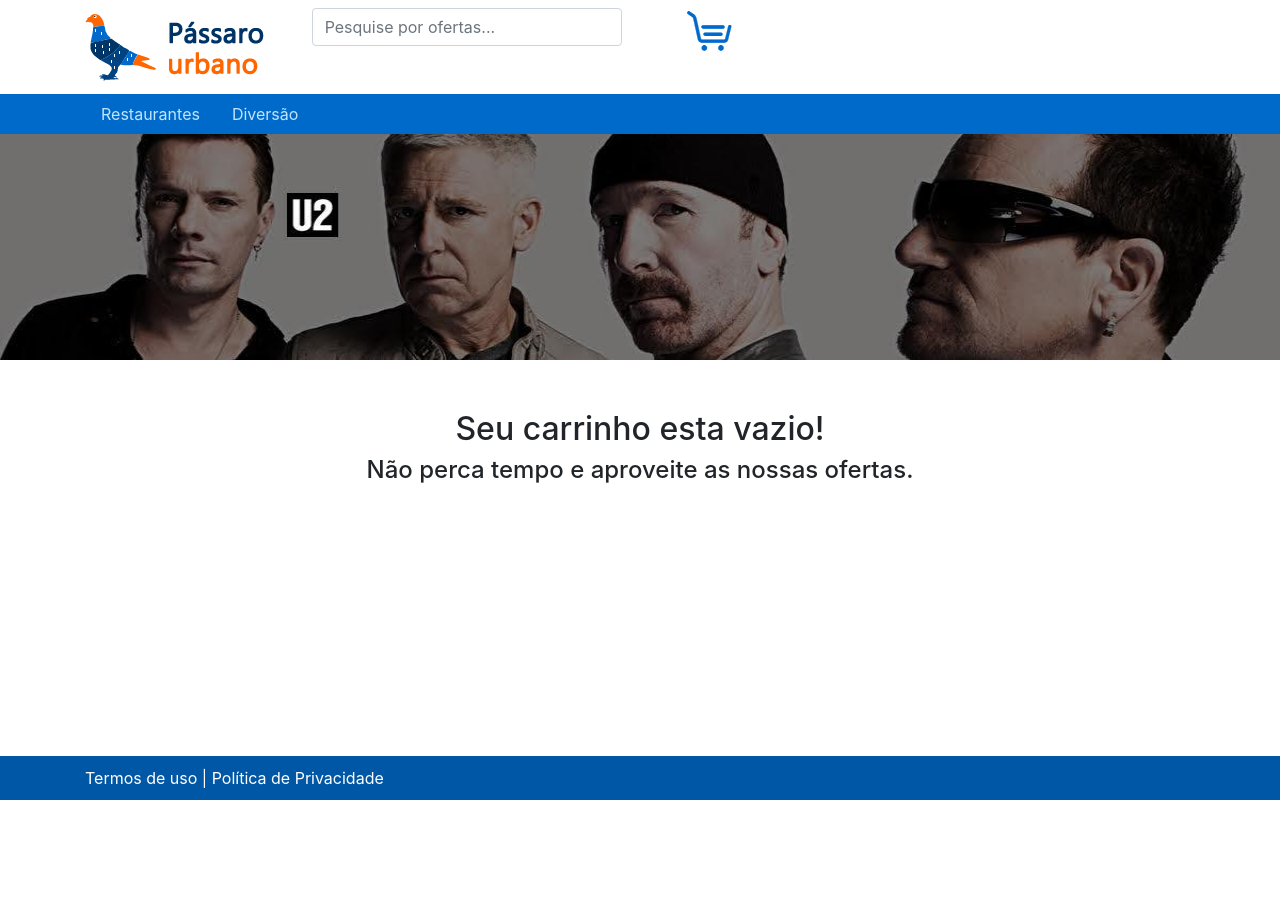
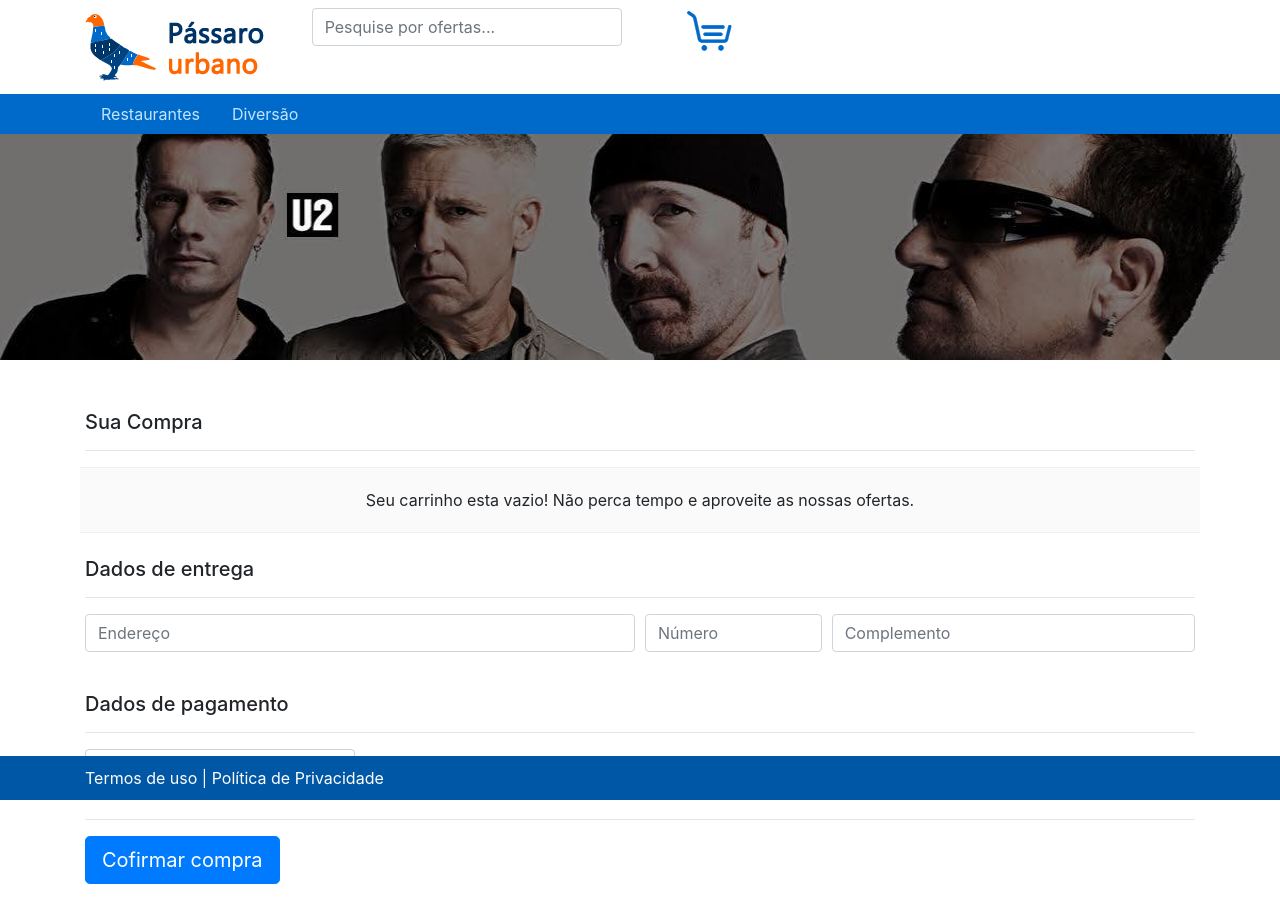
Before and after one commit to andregr15/angularApp2, an Angular app: page /ordem-compra in a window 1280 px wide. Shown: the top 922 px of the page. Before the commit the page ends 800 px from the top, so only its background shows below. Built offline with nearby package versions, Linux system fonts and the light colour scheme.

Commit message:
correção mensagem carrinho

```diff
--- a/src/app/ordem-compra/ordem-compra.component.html
+++ b/src/app/ordem-compra/ordem-compra.component.html
@@ -1,13 +1,14 @@
 <div class="container">
   <div class="ordem-compra">
-    <form [formGroup]="formulario" (ngSubmit)="confirmarCompra()" *ngIf="idPedidoCompra === undefined && carrinhoService.getQuantidadeItensCarrinho() > 0 else msgAproveiteOfertas"
+    <form [formGroup]="formulario" (ngSubmit)="confirmarCompra()" *ngIf="idPedidoCompra === undefined"
       novalidate>
 
       <h5>Sua Compra</h5>
       <hr />
 
+      <div *ngIf="carrinhoService.getQuantidadeItensCarrinho() else carrinhoVazio">
         <div class="form-row"
-           style="background: #FAFAFA; padding: 20px; border-bottom: solid 1px #F0F0F0"
+              style="background: #FAFAFA; padding: 20px; border-bottom: solid 1px #F0F0F0; border-top: solid 1px #F0F0F0"
               *ngFor="let item of itensCarrinho">
           <div class="form-group col-sm-1">
             <img [src]="item.img.url" class="img-fluid">
@@ -40,6 +41,14 @@
             <h4>Total do pedido: {{ carrinhoService.totalCarrinhoCompras() | currency:'BRL':true }}</h4>
           </div>
         </div>
+      </div>
+
+      <ng-template #carrinhoVazio>
+          <div class="form-row d-flex justify-content-center" style="background: #FAFAFA; padding: 20px; border-bottom: solid 1px #F0F0F0; border-top: solid 1px #F0F0F0">
+            Seu carrinho esta vazio! Não perca tempo e aproveite as nossas ofertas.
+          </div>
+        </ng-template>
+
       <br />
 
       <h5>Dados de entrega</h5>
@@ -109,14 +118,9 @@
       >Cofirmar compra</button>
     </form>
   </div>
+
   <div class="ordem-compra" *ngIf="idPedidoCompra !== undefined">
     <app-ordem-compra-sucesso [idPedidoCompra]=idPedidoCompra></app-ordem-compra-sucesso>
   </div>
 
-  <ng-template #msgAproveiteOfertas>
-    <div style="text-align: center">
-      <h2>Seu carrinho esta vazio!</h2>
-      <h4>Não perca tempo e aproveite as nossas ofertas.</h4>
 </div>
-  </ng-template>
-</div>
```
Lines whose indentation alone changed are shown as unchanged.
